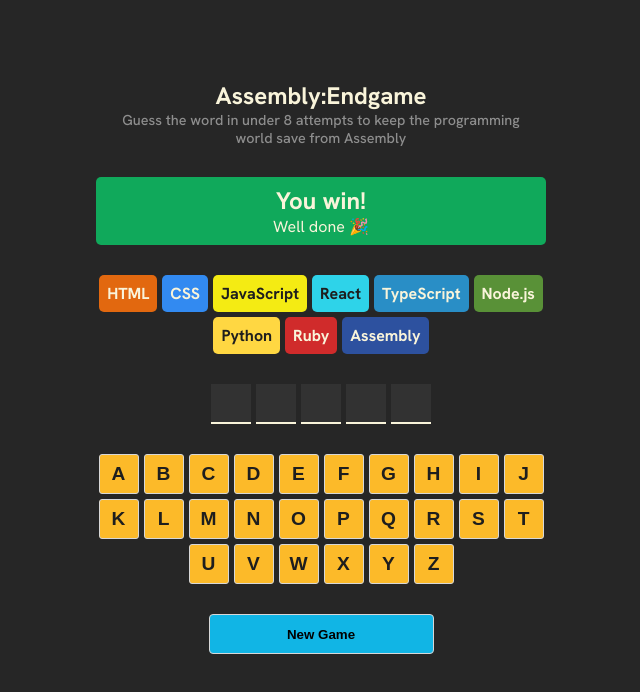
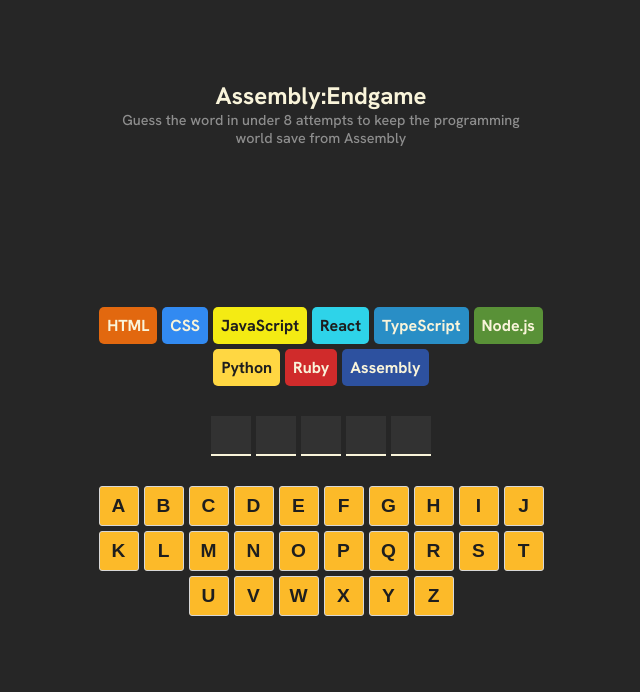
Before and after one commit to monica-tech75/assembly-endgame, a React (Vite) app: page / in a window 1280 px wide. Shown: the top 692 px of the page, without its empty margins (319-959 px from the left). Built offline with nearby package versions, Linux system fonts and the light colour scheme.

Commit message:
Add next game button and confetti for win games

```diff
--- a/package.json
+++ b/package.json
@@ -11,6 +11,7 @@
   },
   "dependencies": {
     "react": "^19.1.0",
+    "react-confetti": "^6.4.0",
     "react-dom": "^19.1.0"
   },
   "devDependencies": {
--- a/src/App.jsx
+++ b/src/App.jsx
@@ -1,18 +1,20 @@
 import { useState } from 'react';
 import Header from './components/Header';
 import '../src/languajes';
+import { getFarewellText } from '../src/utils';
 
 import './App.css';
 import { languages } from '../src/languajes';
+import Confetti from 'react-confetti';
 
 function App() {
   // States Values
   const [currentWord, setCurrentWord] = useState('react');
   const [tappedLetter, setTappedLetter] = useState([]);
-  console.log('Current word', currentWord);
-  console.log('Tapped letters', tappedLetter);
+
   // Static Values
   const alphabet = 'abcdefghijklmnopqrstuvwxyz';
+
   // Derived vales
   /* let counter = 0;
   tappedLetter.map((letter) => {
@@ -23,7 +25,10 @@
   const wrongGuessCounter = tappedLetter.filter(
     (letter) => !currentWord.includes(letter)
   ).length;
-  console.log('Counter wrong letters', wrongGuessCounter);
+
+  const lastGuessedLetter = tappedLetter[tappedLetter.length - 1];
+  const isGuessedLetterCorrect =
+    lastGuessedLetter && !currentWord.includes(lastGuessedLetter);
 
   const letterElement = currentWord.split('').map((letter, index) => {
     return (
@@ -47,6 +52,13 @@
     );
   });
 
+  const isGameWin = currentWord
+    .split('')
+    .every((letter) => tappedLetter.includes(letter));
+  const isGameLost = wrongGuessCounter >= languagesElements.length - 1;
+
+  const isGameOver = isGameLost || isGameWin;
+
   function keepLetter(letter) {
     setTappedLetter((prevArray) =>
       prevArray.includes(letter) ? prevArray : [...prevArray, letter]
@@ -60,6 +72,9 @@
     if (isTapped) {
       buttonClass = isInWord ? 'letter-exist' : 'no-letter-exist';
     }
+    if (isGameOver) {
+      buttonClass = '';
+    }
 
     return (
       <button
@@ -71,19 +86,49 @@
       </button>
     );
   });
+  const noGuessedLetter = !isGameOver && isGuessedLetterCorrect && (
+    <section className='status-container farewell'>
+      <p>{getFarewellText(languages[wrongGuessCounter - 1].name)}</p>
+    </section>
+  );
+  const youWinElement = isGameWin && (
+    <section className='status-container win'>
+      <h2>You win!</h2>
+      <p>Well Done 🎉</p>
+    </section>
+  );
+  const lostElement = isGameLost && (
+    <section className='status-container lost'>
+      <h2>Game Over!</h2>
+      <p>Better start learning assembly 💀</p>
+    </section>
+  );
+  const confettiElement = isGameWin && <Confetti />;
+
+  function resetGame() {
+    setTappedLetter([]);
+  }
 
   return (
     <>
       <main>
+        {confettiElement}
         <Header />
         <section className='status-container'>
-          <h2>You win!</h2>
-          <p>Well done 🎉</p>
+          {noGuessedLetter}
+          {youWinElement}
+          {lostElement}
         </section>
         <section className='languages-container'>{languagesElements}</section>
         <section className='letters-container'>{letterElement}</section>
         <section className='keyboard-container'>{keyboard}</section>
-        <button className='new-game'>New Game</button>
+        {isGameOver && (
+          <button
+            onClick={resetGame}
+            className='new-game'>
+            New Game
+          </button>
+        )}
       </main>
     </>
   );
--- a/src/index.css
+++ b/src/index.css
@@ -38,17 +38,36 @@
   font-size: 0.9em;
   white-space: normal;
   overflow-wrap: break-word;
+}
+
+section.status-container {
+  min-width: 90%;
+  min-height: 100px;
+  margin: auto;
+  padding: 8px;
+  border-radius: 5px;
+  color: #F9F4DA;
+  background-color: transparent;
+  display: flex;
+  flex-direction: column;
+  justify-content: center;
+}
+
+
+section.status-container .win {
+  background-color: #10A95B;
+}
+
+section.status-container .lost {
+  background-color: #EC5D49;
+}
+
+section.status-container .farewell {
+  background-color: #7A5EA7;
+  border: 1px dashed #323232;
 
 }
 
-section.status-container {
-  max-width: 450px;
-  background-color: #10A95B;
-  color: #F9F4DA;
-  border-radius: 5px;
-  padding: 8px;
-  margin: auto;
-}
 
 section.status-container h2 {
   font-size: 1.5rem;
--- /dev/null
+++ b/src/utils.js
@@ -0,0 +1,19 @@
+export function getFarewellText(language) {
+    const options = [
+        `Farewell, ${language}`,
+        `Adios, ${language}`,
+        `R.I.P., ${language}`,
+        `We'll miss you, ${language}`,
+        `Oh no, not ${language}!`,
+        `${language} bites the dust`,
+        `Gone but not forgotten, ${language}`,
+        `The end of ${language} as we know it`,
+        `Off into the sunset, ${language}`,
+        `${language}, it's been real`,
+        `${language}, your watch has ended`,
+        `${language} has left the building`
+    ];
+
+    const randomIndex = Math.floor(Math.random() * options.length);
+    return options[randomIndex];
+}
```
Also changed, not shown: 1 other file (tests, documents, lock files or other folders).
